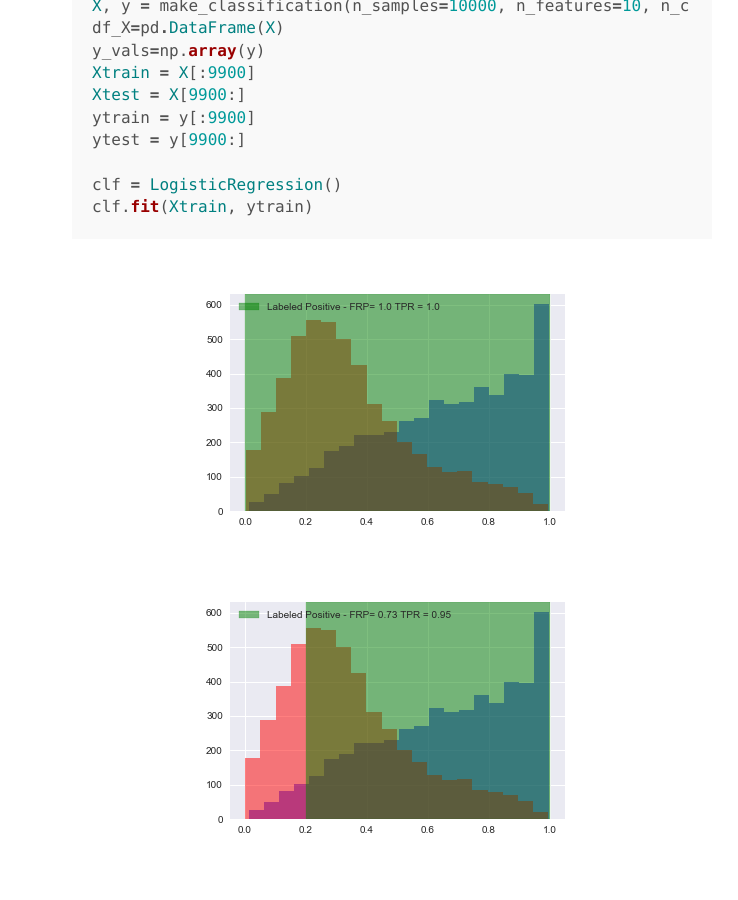
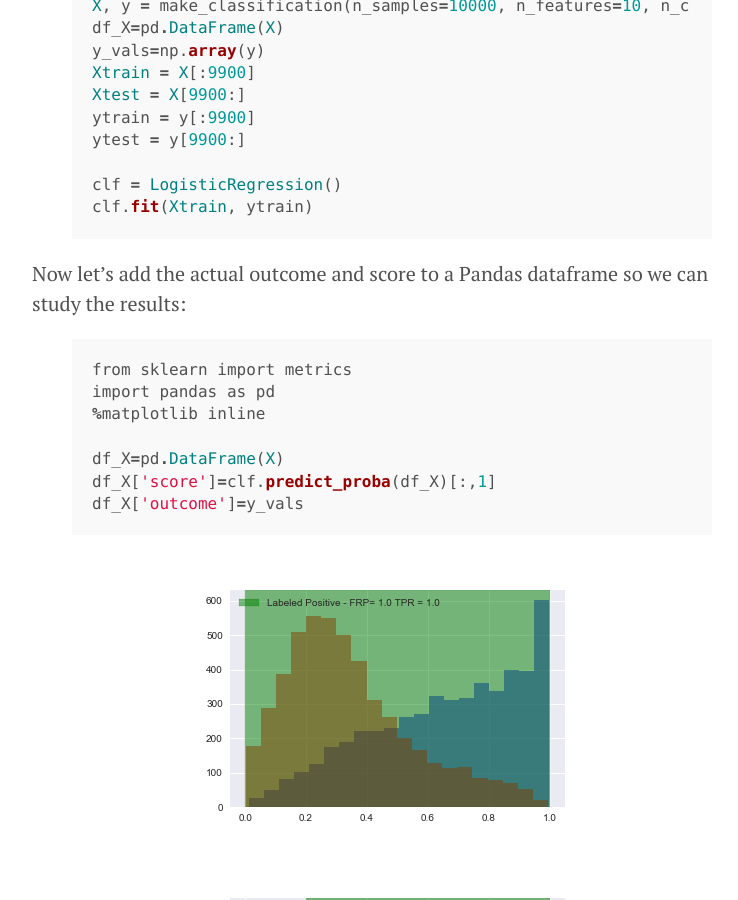
Before and after one commit to doriang102/doriang102.github.io, a Jekyll site: the page built from _posts/2017-11-01-introduction-to-classification.md, in a window 1280 px wide and 900 px high, scrolled down 1020 px. Shown: the whole window, without its empty margins (248-986 px from the left). Built offline with Jekyll 4.4.1, drawn with Linux system fonts in a browser that asks for light colours; our own code applies the rules of GitHub Pages for plain Markdown files.

Commit message:
Update 2017-11-01-introduction-to-classification.md

```diff
--- a/_posts/2017-11-01-introduction-to-classification.md
+++ b/_posts/2017-11-01-introduction-to-classification.md
@@ -31,6 +31,18 @@ clf = LogisticRegression()
 clf.fit(Xtrain, ytrain)
 {% endhighlight %}
 
+Now let's add the actual outcome and score to a Pandas dataframe so we can study the results:
+{% highlight ruby %}
+from sklearn import metrics
+import pandas as pd
+%matplotlib inline
+
+df_X=pd.DataFrame(X)
+df_X['score']=clf.predict_proba(df_X)[:,1]
+df_X['outcome']=y_vals
+
+{% endhighlight %}
+
  ![](/img/roc_0.png?raw=true)
  ![](/img/roc_2.png?raw=true)
    ![](/img/roc_4.png?raw=true)
```
